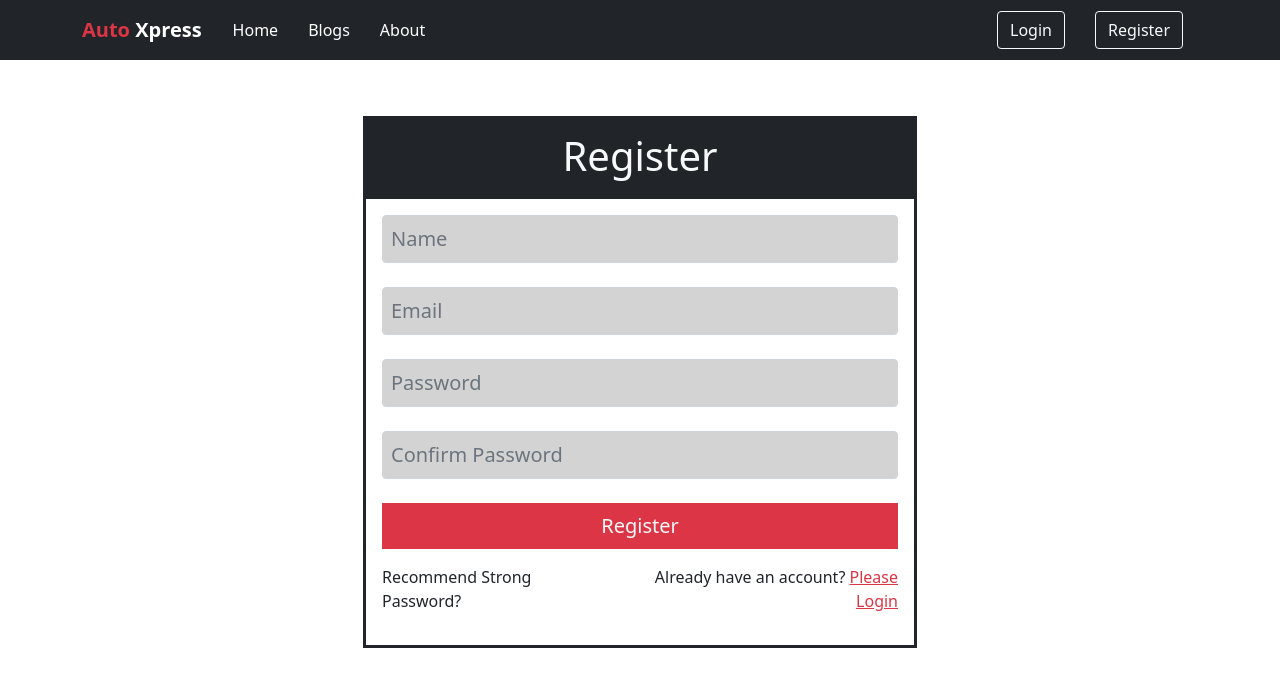
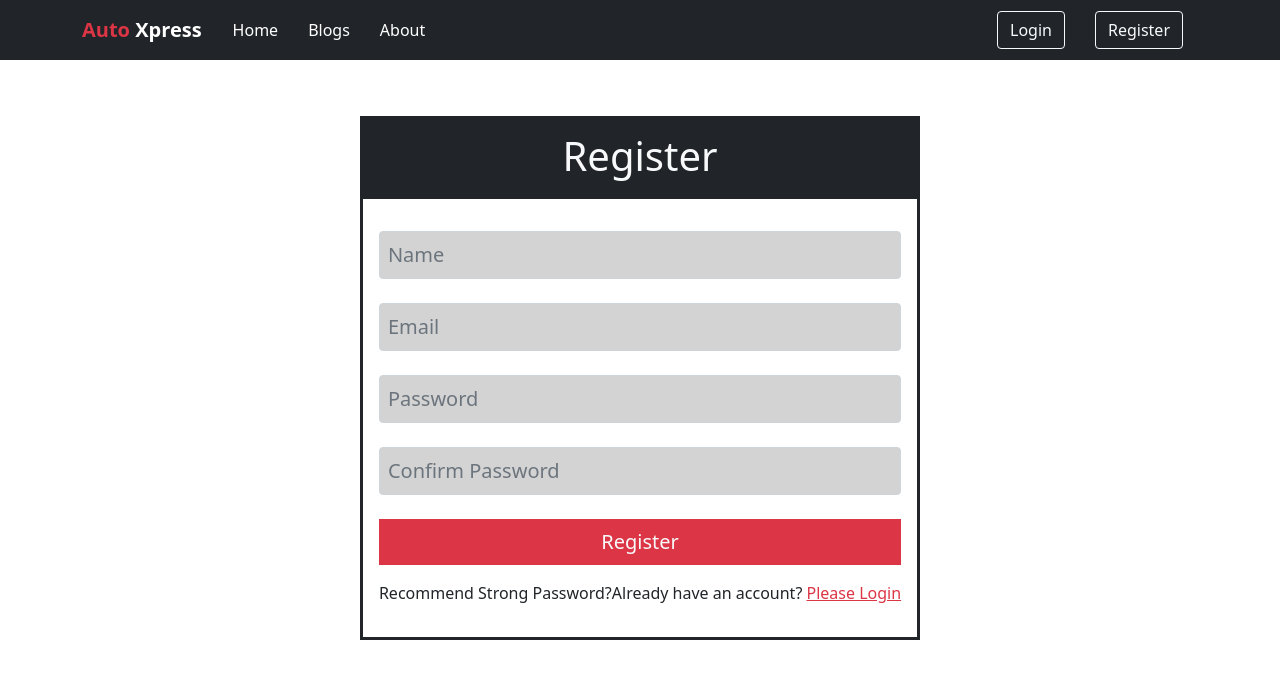
Before and after one commit to FahamidulDipro/Auto-Xpress, a React (Create React App) app: page /register in a window 1280 px wide. Shown: the top 686 px of the page. Built offline with nearby package versions, Linux system fonts and the light colour scheme; no server answers.

Commit message:
Register form width fixed

```diff
--- a/src/components/Login/Login.js
+++ b/src/components/Login/Login.js
@@ -38,7 +38,7 @@ const Login = () => {
               type="email"
               required
               placeholder="Email"
-              className="form-control  p-2"
+              className="form-control  p-2 mt-3"
               style={{ fontSize: "20px", background: "lightgrey" }}
             />
             {displayError}
--- a/src/components/Register/Register.js
+++ b/src/components/Register/Register.js
@@ -42,7 +42,7 @@ const Register = () => {
       style={{ marginTop: "100px" }}
     >
       {user ? <ToastContainer /> : null}
-      <section className="w-50">
+      <section>
         <h1 className="bg-dark text-light mb-0 p-3">Register</h1>
         <form
           onSubmit={handleSubmit(onSubmit)}
@@ -51,7 +51,7 @@ const Register = () => {
           <input
             {...register("name", { required: true })}
             placeholder="Name"
-            className="form-control  p-2 "
+            className="form-control  p-2 mt-3"
             style={{ fontSize: "20px", background: "lightgrey" }}
           />
           <br />
```
